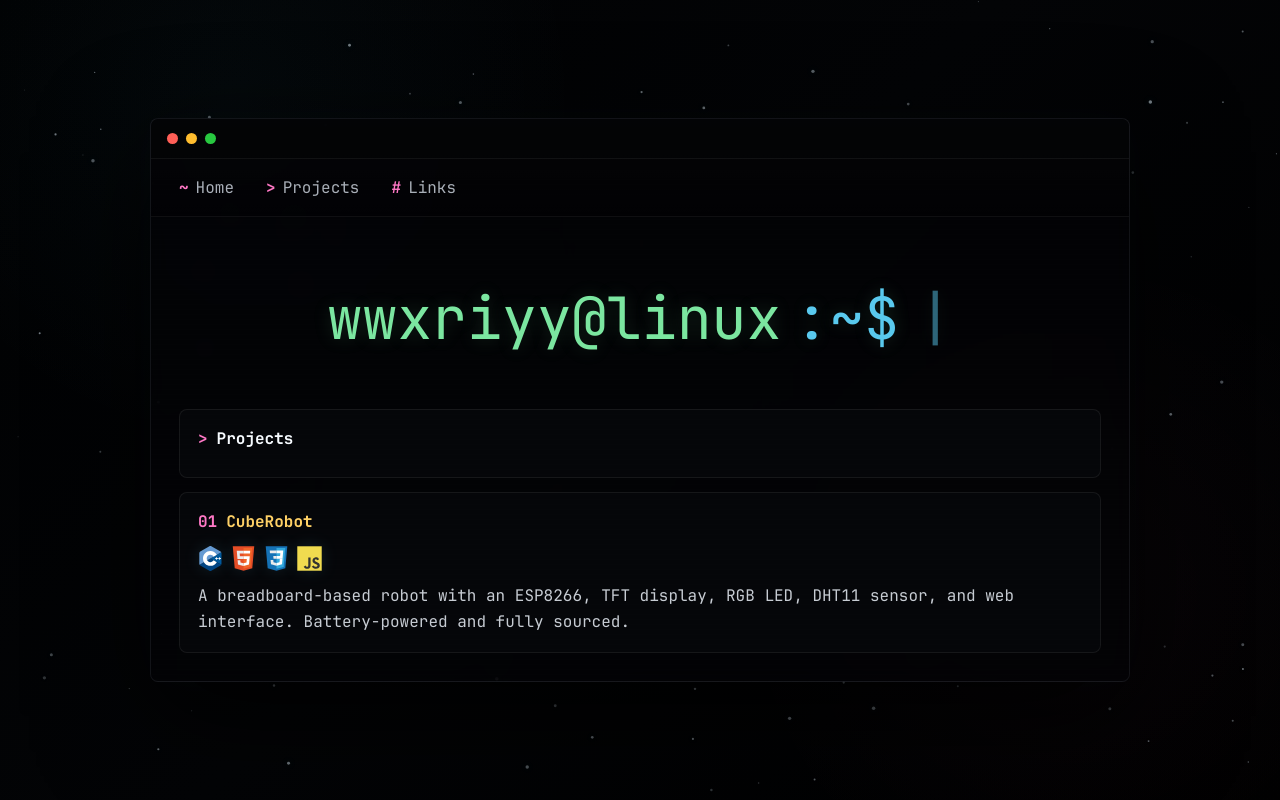
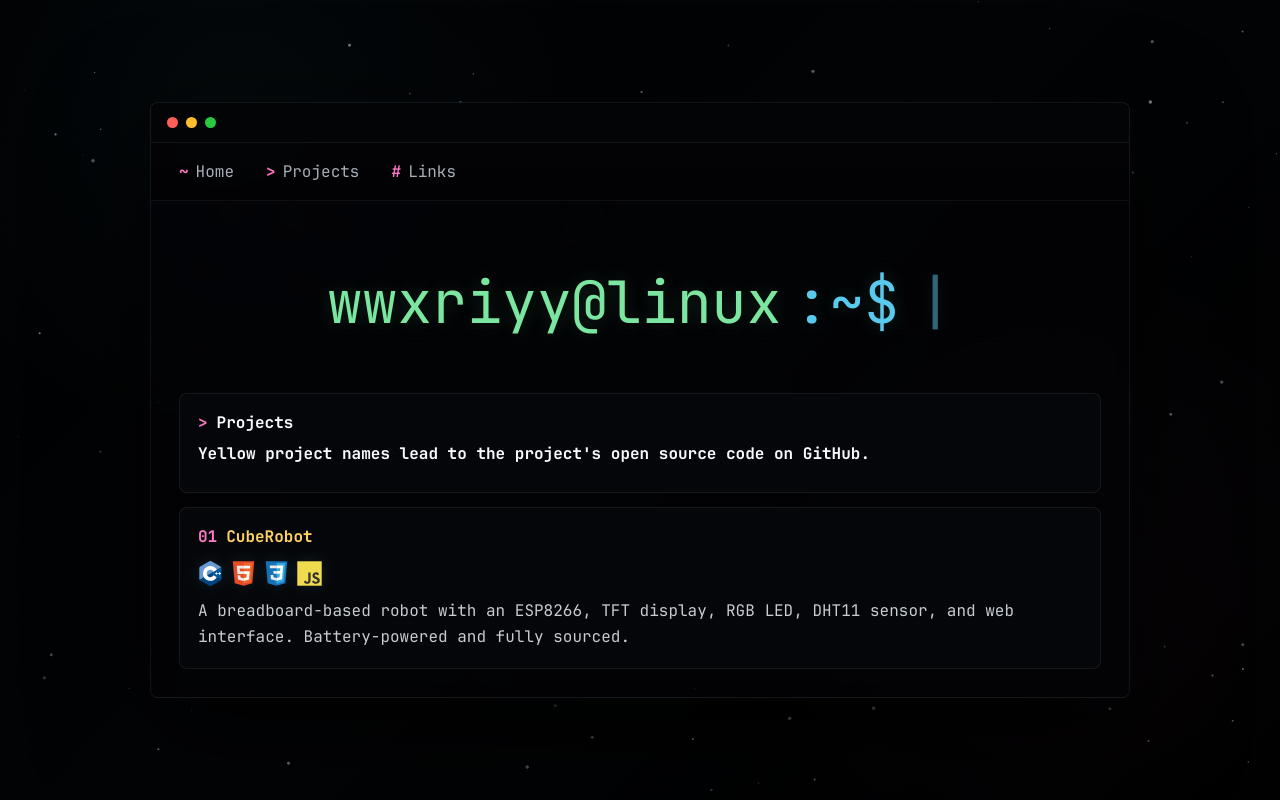
Before and after one commit to wwxriyy/wwxriyy-website, a Django app: template templates/projects.html in a window 1280 px wide. Run offline with Django 5.2, Linux system fonts and the light colour scheme; the template is opened without the code that fills it, so the values that code supplies are empty.

Commit message:
Edititng h2 (description).

```diff
--- a/templates/links.html
+++ b/templates/links.html
@@ -4,6 +4,9 @@
 {% block content %}
   <article class="panel page-intro">
     <h2><span class="prompt">#</span> Links</h2>
+    <h2>
+      Links to current social media accounts :0
+    </h2>
   </article>
 
   <article class="panel links links-page">
--- a/templates/projects.html
+++ b/templates/projects.html
@@ -4,6 +4,9 @@
 {% block content %}
   <article class="panel page-intro">
     <h2><span class="prompt">></span> Projects</h2>
+    <h2>
+      Yellow project names lead to the project's open source code on GitHub.
+    </h2>
   </article>
 
   <article class="panel project project-card">
```
